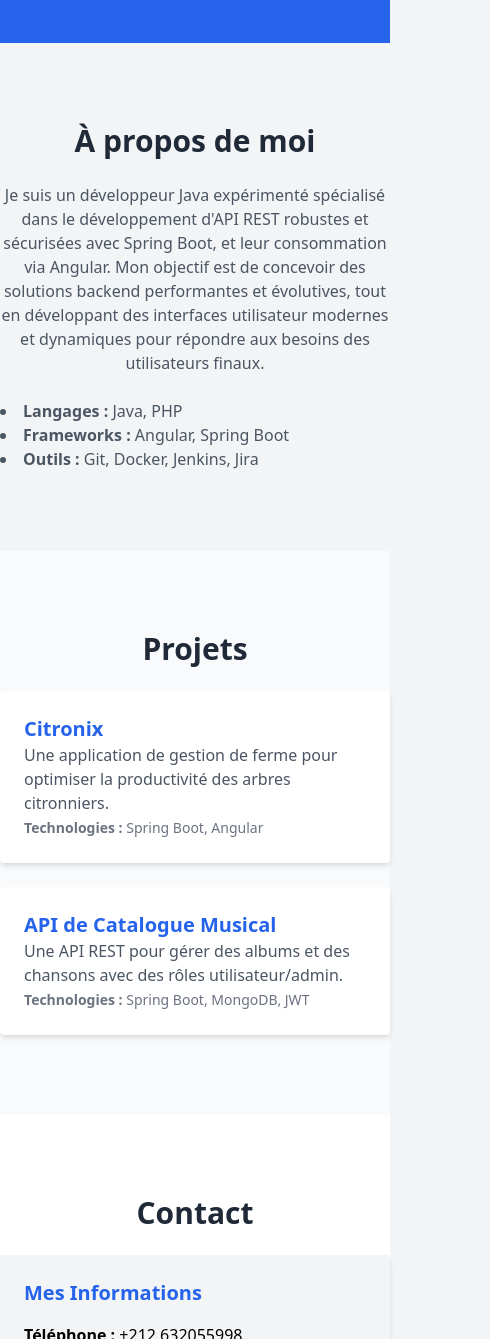
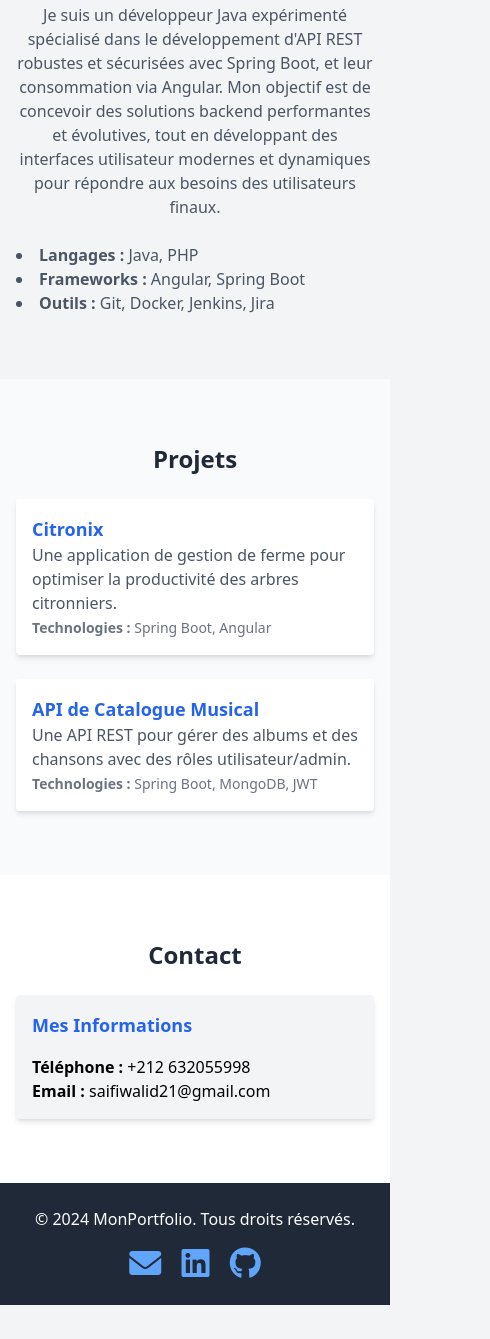
Before and after one commit to WALIDSAIFI/monport, a plain HTML site: page index.html in a window 390 px wide. Shown: the part 661-2000 px from the top of the page, 490 px wide, since content can reach past the window. After the commit the page ends 1966 px from the top, so only its background shows below. Drawn offline with nearby package versions, Linux system fonts and the light colour scheme.

Commit message:
changer cv !

```diff
--- a/index.html
+++ b/index.html
@@ -9,9 +9,9 @@
 </head>
 <body class="bg-gray-100 font-sans">
     <header class="bg-white shadow">
-        <nav class="container mx-auto p-4 flex justify-between items-center">
+        <nav class="container mx-auto p-4 flex flex-wrap justify-between items-center">
             <a href="#" class="text-2xl font-bold text-blue-600">MonPortfolio</a>
-            <ul class="flex space-x-4">
+            <ul class="flex flex-wrap space-x-4">
                 <li><a href="#about" class="text-gray-700 hover:text-blue-600">À propos</a></li>
                 <li><a href="#projects" class="text-gray-700 hover:text-blue-600">Projets</a></li>
                 <li><a href="#contact" class="text-gray-700 hover:text-blue-600">Contact</a></li>
@@ -25,18 +25,18 @@
         </nav>
     </header>
 
-    <section class="bg-blue-600 text-white text-center py-20">
-        <div class="container mx-auto">
-            <img src="photo.jpg" alt="Votre photo" class="rounded-full mx-auto mb-4 w-64 h-64 object-cover border-4 border-white">
-            <h1 class="text-4xl font-bold mb-4">Bienvenue, je suis <span class="text-yellow-400">Développeur Full Stack</span></h1>
-            <p class="text-lg">Spécialiste Java | Java EE | Angular | Spring Boot | Spring Security</p>
+    <section class="bg-blue-600 text-white text-center py-16 sm:py-20">
+        <div class="container mx-auto px-4">
+            <img src="photo.jpg" alt="Votre photo" class="rounded-full mx-auto mb-4 w-40 h-40 sm:w-64 sm:h-64 object-cover border-4 border-white">
+            <h1 class="text-3xl sm:text-4xl font-bold mb-4">Bienvenue, je suis <span class="text-yellow-400">Développeur Full Stack</span></h1>
+            <p class="text-sm sm:text-lg">Spécialiste Java | Java EE | Angular | Spring Boot | Spring Security</p>
         </div>
     </section>
 
-    <section id="about" class="py-20">
-        <div class="container mx-auto">
-            <h2 class="text-3xl font-bold text-center text-gray-800 mb-6">À propos de moi</h2>
-            <p class="text-gray-600 text-center max-w-2xl mx-auto mb-6">Je suis un développeur Java expérimenté spécialisé dans le développement d'API REST robustes et sécurisées avec Spring Boot, et leur consommation via Angular. Mon objectif est de concevoir des solutions backend performantes et évolutives, tout en développant des interfaces utilisateur modernes et dynamiques pour répondre aux besoins des utilisateurs finaux.</p>
+    <section id="about" class="py-16 sm:py-20">
+        <div class="container mx-auto px-4">
+            <h2 class="text-2xl sm:text-3xl font-bold text-center text-gray-800 mb-6">À propos de moi</h2>
+            <p class="text-gray-600 text-center max-w-xl mx-auto mb-6">Je suis un développeur Java expérimenté spécialisé dans le développement d'API REST robustes et sécurisées avec Spring Boot, et leur consommation via Angular. Mon objectif est de concevoir des solutions backend performantes et évolutives, tout en développant des interfaces utilisateur modernes et dynamiques pour répondre aux besoins des utilisateurs finaux.</p>
             <ul class="list-disc list-inside text-gray-600 max-w-xl mx-auto">
                 <li><strong>Langages :</strong> Java, PHP</li>
                 <li><strong>Frameworks :</strong> Angular, Spring Boot</li>
@@ -45,17 +45,17 @@
         </div>
     </section>
 
-    <section id="projects" class="bg-gray-50 py-20">
-        <div class="container mx-auto">
-            <h2 class="text-3xl font-bold text-center text-gray-800 mb-6">Projets</h2>
-            <div class="grid grid-cols-1 md:grid-cols-2 gap-6">
-                <div class="bg-white shadow-md rounded p-6">
-                    <h3 class="text-xl font-bold text-blue-600">Citronix</h3>
+    <section id="projects" class="bg-gray-50 py-16 sm:py-20">
+        <div class="container mx-auto px-4">
+            <h2 class="text-2xl sm:text-3xl font-bold text-center text-gray-800 mb-6">Projets</h2>
+            <div class="grid grid-cols-1 sm:grid-cols-2 gap-6">
+                <div class="bg-white shadow-md rounded p-4 sm:p-6">
+                    <h3 class="text-lg sm:text-xl font-bold text-blue-600">Citronix</h3>
                     <p class="text-gray-600">Une application de gestion de ferme pour optimiser la productivité des arbres citronniers.</p>
                     <span class="text-sm text-gray-500"><strong>Technologies :</strong> Spring Boot, Angular</span>
                 </div>
-                <div class="bg-white shadow-md rounded p-6">
-                    <h3 class="text-xl font-bold text-blue-600">API de Catalogue Musical</h3>
+                <div class="bg-white shadow-md rounded p-4 sm:p-6">
+                    <h3 class="text-lg sm:text-xl font-bold text-blue-600">API de Catalogue Musical</h3>
                     <p class="text-gray-600">Une API REST pour gérer des albums et des chansons avec des rôles utilisateur/admin.</p>
                     <span class="text-sm text-gray-500"><strong>Technologies :</strong> Spring Boot, MongoDB, JWT</span>
                 </div>
@@ -63,11 +63,11 @@
         </div>
     </section>
 
-    <section id="contact" class="py-20 bg-white">
-        <div class="container mx-auto">
-            <h2 class="text-3xl font-bold text-center text-gray-800 mb-6">Contact</h2>
-            <div class="max-w-md mx-auto bg-gray-100 shadow-md rounded p-6">
-                <h3 class="text-xl font-bold text-blue-600 mb-4">Mes Informations</h3>
+    <section id="contact" class="py-16 sm:py-20 bg-white">
+        <div class="container mx-auto px-4">
+            <h2 class="text-2xl sm:text-3xl font-bold text-center text-gray-800 mb-6">Contact</h2>
+            <div class="max-w-md mx-auto bg-gray-100 shadow-md rounded p-4 sm:p-6">
+                <h3 class="text-lg sm:text-xl font-bold text-blue-600 mb-4">Mes Informations</h3>
                 <p><strong>Téléphone :</strong> +212 632055998</p>
                 <p><strong>Email :</strong> saifiwalid21@gmail.com</p>
             </div>
@@ -75,7 +75,7 @@
     </section>
 
     <footer class="bg-gray-800 text-white py-6">
-        <div class="container mx-auto text-center">
+        <div class="container mx-auto text-center px-4">
             <p>&copy; 2024 MonPortfolio. Tous droits réservés.</p>
             <div class="mt-4 space-x-4">
                 <a href="mailto:saifiwalid21@gmail.com" class="text-blue-400 hover:text-white">
```
Also changed, not shown: 1 other file.
